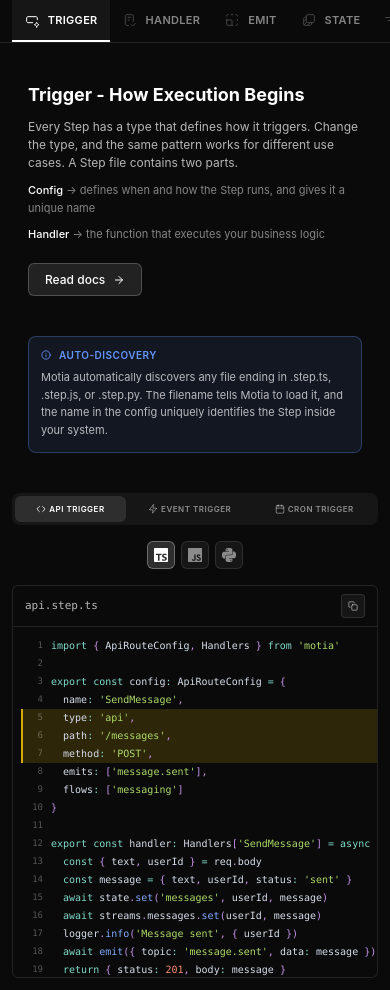
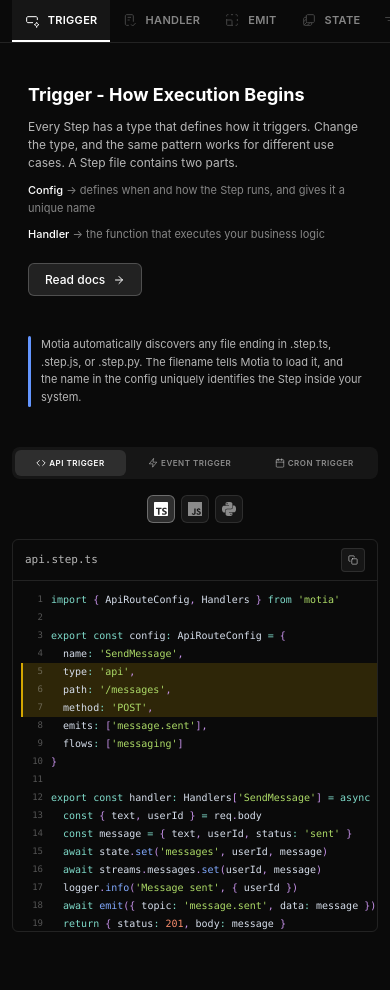
Before and after one commit to Yashank18/motia-widget, a React (Vite) app: page / in a window 390 px wide. After the commit the page ends 944 px from the top, so only its background shows below. Built offline with nearby package versions, Linux system fonts and the light colour scheme.

Commit message:
chore: left changes

```diff
--- a/src/components/LeftPanel.css
+++ b/src/components/LeftPanel.css
@@ -72,29 +72,23 @@
 }
 
 .step-auto-discovery-box {
-    background: rgba(100, 150, 255, 0.1);
-    border: 1px solid rgba(100, 150, 255, 0.3);
-    border-radius: 8px;
-    padding: 16px;
+    display: flex;
+    gap: 16px;
     margin-top: 24px;
+    align-items: stretch;
 }
 
-.step-box-header {
-    display: flex;
-    align-items: center;
-    gap: 8px;
-    font-size: 12px;
-    font-weight: 600;
-    color: rgba(100, 150, 255, 1);
-    margin-bottom: 8px;
-    text-transform: uppercase;
-    letter-spacing: 0.5px;
+.step-auto-discovery-line {
+    width: 4px;
+    background: rgba(100, 150, 255, 1);
+    border-radius: 2px;
+    flex-shrink: 0;
 }
 
-.step-auto-discovery-box p {
+.step-auto-discovery-content {
+    flex: 1;
     font-size: 13px;
     color: rgba(255, 255, 255, 0.7);
-    margin: 0;
     line-height: 1.6;
 }
 
@@ -123,14 +117,15 @@
     }
 
     .step-auto-discovery-box {
-        padding: 12px;
+        gap: 12px;
+        margin-top: 20px;
     }
 
-    .step-box-header {
-        font-size: 10px;
+    .step-auto-discovery-line {
+        width: 3px;
     }
 
-    .step-auto-discovery-box p {
+    .step-auto-discovery-content {
         font-size: 11px;
     }
 }
@@ -160,15 +155,15 @@
     }
 
     .step-auto-discovery-box {
-        padding: 12px;
+        gap: 10px;
         margin-top: 20px;
     }
 
-    .step-box-header {
-        font-size: 10px;
+    .step-auto-discovery-line {
+        width: 3px;
     }
 
-    .step-auto-discovery-box p {
+    .step-auto-discovery-content {
         font-size: 11px;
     }
 }
--- a/src/components/LeftPanel.jsx
+++ b/src/components/LeftPanel.jsx
@@ -94,11 +94,10 @@ const LeftPanel = ({ stepContent }) => {
 
             {stepContent.autoDiscovery && (
                 <div className="step-auto-discovery-box">
-                    <div className="step-box-header">
-                        <FiInfo />
-                        <span>Auto-discovery</span>
+                    <div className="step-auto-discovery-line"></div>
+                    <div className="step-auto-discovery-content">
+                        {renderTextWithCode(stepContent.autoDiscovery)}
                     </div>
-                    <p>{renderTextWithCode(stepContent.autoDiscovery)}</p>
                 </div>
             )}
         </div>
```
